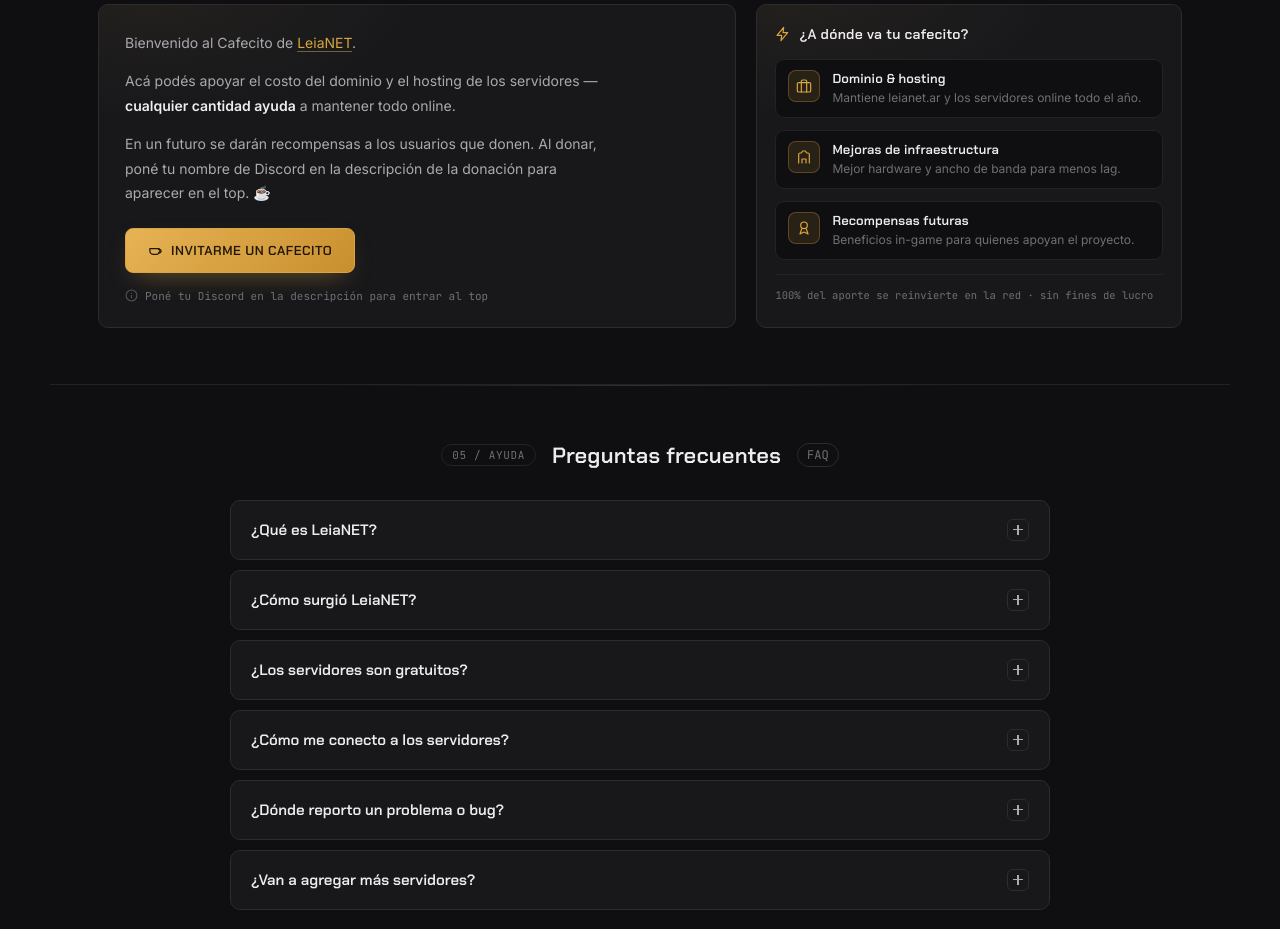
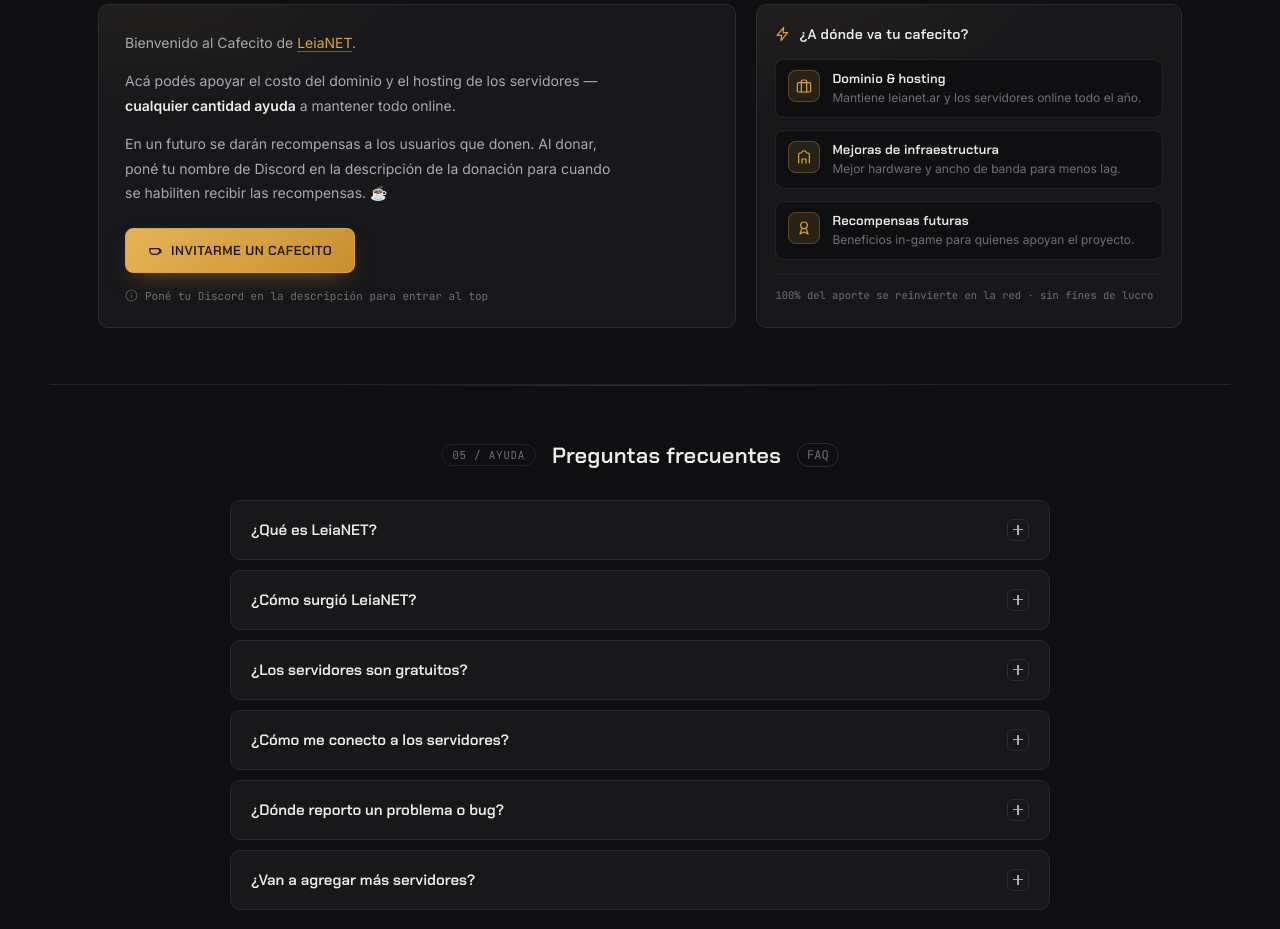
Before and after one commit to Brunoxx-create/leianet-web, a plain HTML site: page index.html in a window 1280 px wide. Shown: the part 1900-2829 px from the top of the page. Drawn offline with Linux system fonts and the light colour scheme; no server answers.

Commit message:
Update donation message for clarity on rewards

```diff
--- a/index.html
+++ b/index.html
@@ -1478,7 +1478,7 @@
         <div class="cafecito-msg">
           <p>Bienvenido al Cafecito de <a class="inline-link" href="https://leianet.ar">LeiaNET</a>.</p>
           <p>Acá podés apoyar el costo del dominio y el hosting de los servidores — <strong>cualquier cantidad ayuda</strong> a mantener todo online.</p>
-          <p>En un futuro se darán recompensas a los usuarios que donen. Al donar, poné tu nombre de Discord en la descripción de la donación para aparecer en el top. ☕</p>
+          <p>En un futuro se darán recompensas a los usuarios que donen. Al donar, poné tu nombre de Discord en la descripción de la donación para cuando se habiliten recibir las recompensas. ☕</p>
         </div>
         <div>
           <a class="btn coffee" href="https://cafecito.app/leianet" target="_blank" rel="noopener">
```
